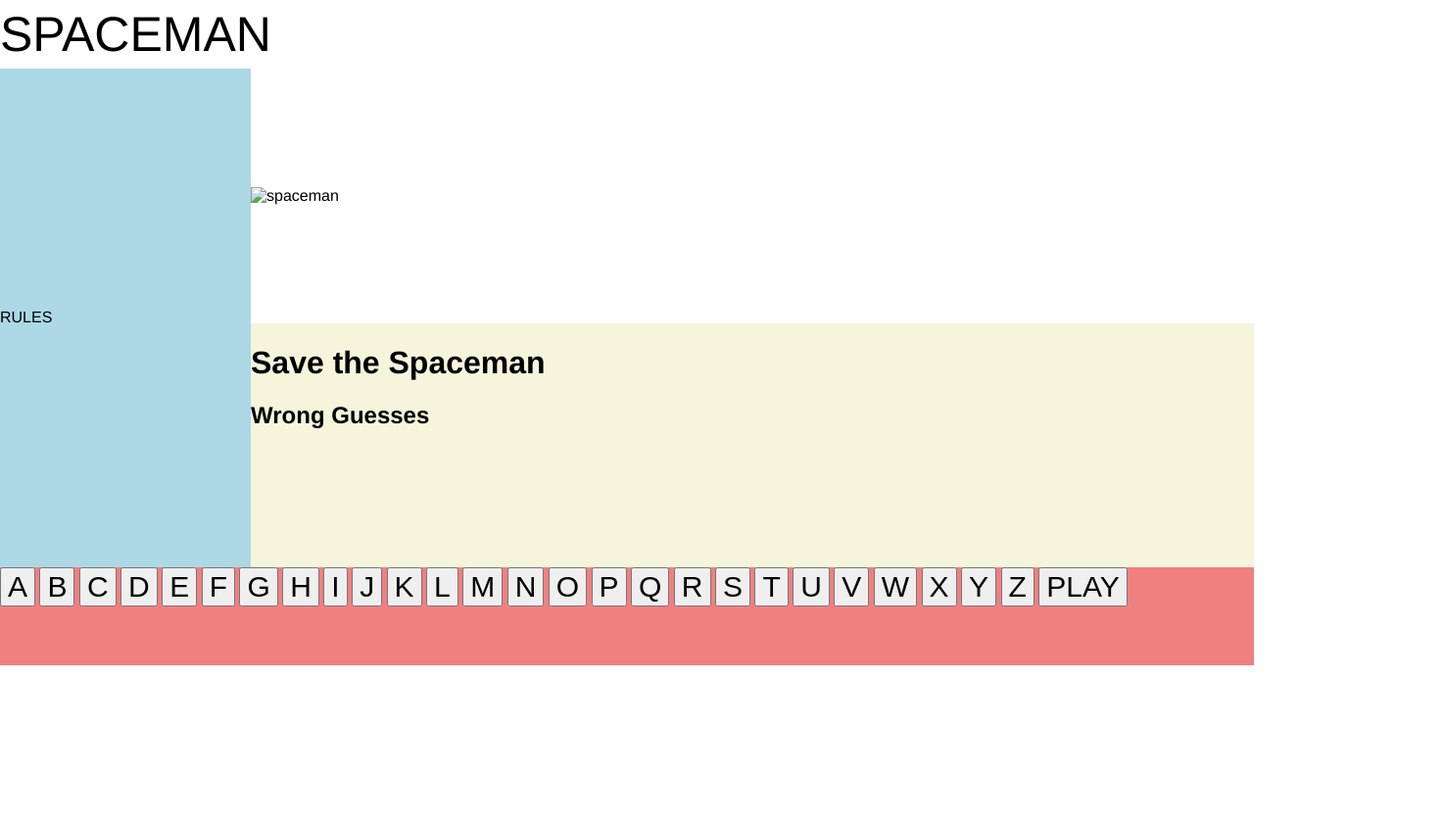
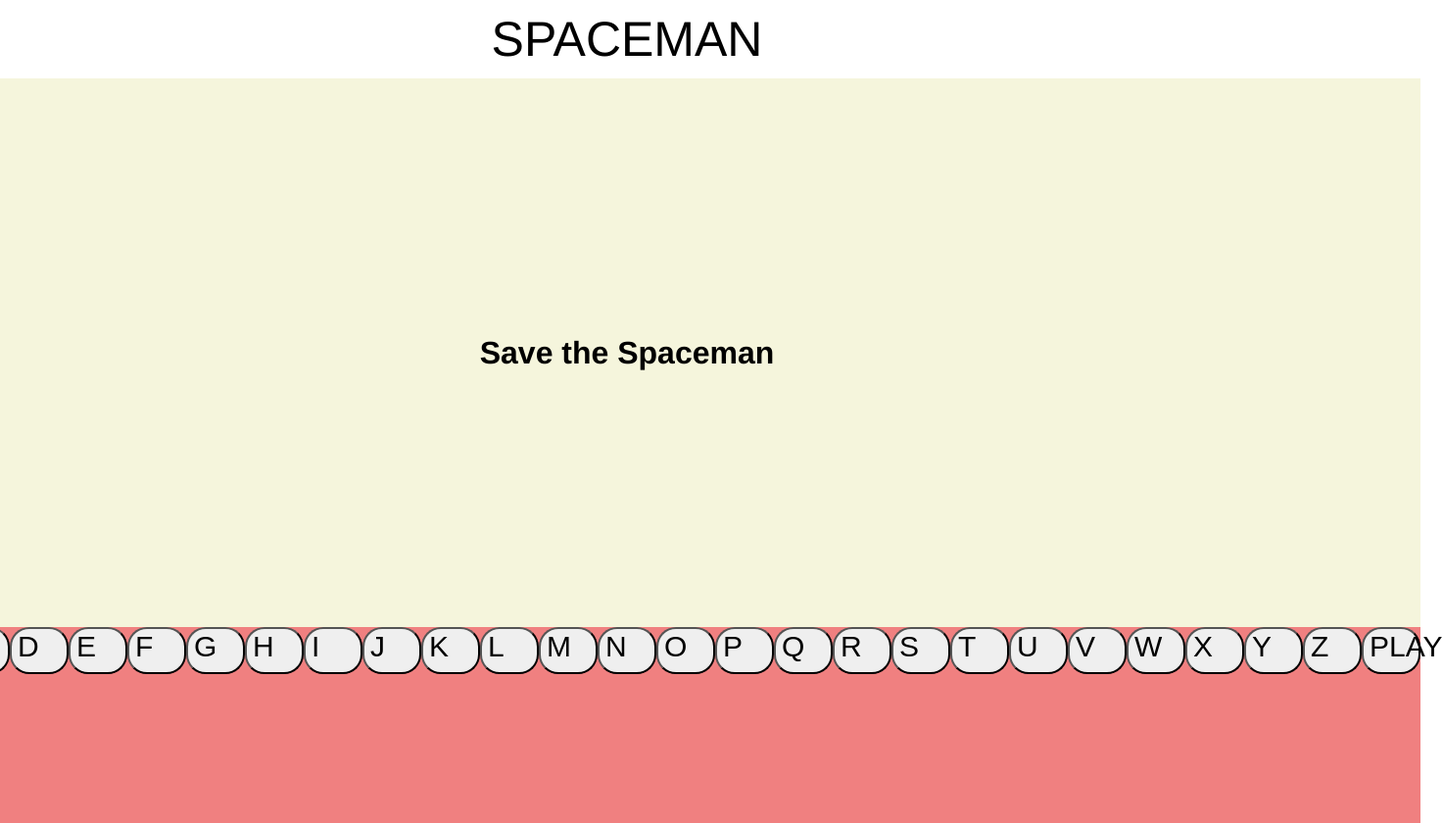
Before and after one commit to Sandyfromnyc/Spaceman, a plain HTML site: page index.html in a window 1280 px wide. Shown: the whole page at 98% size, 1473 px wide, since content can reach past the window. Before the commit the page ends 800 px from the top, so only its background shows below. Drawn offline with Linux system fonts and the light colour scheme.

Commit message:
changed css

```diff
--- a/css/main.css
+++ b/css/main.css
@@ -1,43 +1,48 @@
-
+* {
+    box-sizing: border-box;
+  }
 body {
     margin: 0;
     font-family: Helvetica, sans-serif;
-    height: 100vh;
+    height: 50vh;
     display: grid;
-    grid-template-columns: 1fr 4fr;
-    grid-template-rows: 70px;
     justify-content: center;
 }
 
 header {
+    display: flex;
     justify-content: center;
+    height: 10vmin;;
+    align-items: center;
     font-size: 50px;
     font-family: Helvetica, sans-serif;
-    align-content: center;
-    grid-column: 1 / 3;
-}
-aside {
-    justify-content: center;
-    background-color: lightblue;
-    align-content: center;
-    grid-row: 2 / 5;
-
 }
 
 main {
+    display: flex;
     background-color: beige;
-    grid-column: 2 / 3;
+    justify-content: center;
+    align-items: center;
+    height: 70vmin;;
+}
+h1 {
+    display: flex;
     justify-content: center;
 }
+
+
 footer {
+    display: flex;
     justify-content: center;
+    position: bottom;
     background-color: lightcoral;
-    grid-column: 1 / 3;
-    height: 100px;
+    height: 200px;
 }
 button {
+    display: flex;
     justify-self: center;
-    width: 70px
-    border-radius: 30px;
+    height: 6vmin;
+    width: 60px;
+    border-radius: 20px;
     font-size: 30px;
 }
--- a/index.html
+++ b/index.html
@@ -11,13 +11,11 @@
 
 <body>
 <header>SPACEMAN</header>
-<aside> RULES</aside>
-<div id="spaceman-filmstrip"></div>
-<img src="" alt="spaceman">
 
 <main>
     <h1>Save the Spaceman</h1>
-    <h2>Wrong Guesses</h2>
+
+
 
 </main>
 
@@ -49,6 +47,7 @@
     <button>X</button>
     <button>Y</button>
     <button>Z</button>
+
     <button>PLAY</button>
 </footer>
 
```
